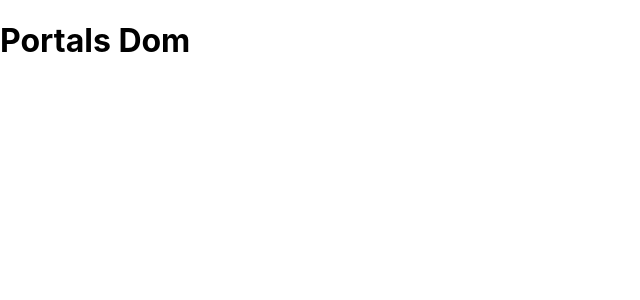
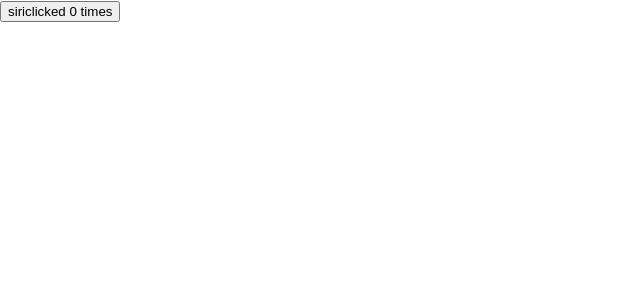
Before and after one commit to shirishagit/REACT-2, a React (Create React App) app in the folder react9/: page / in a window 1280 px wide. Shown: the top 300 px of the page, without its empty margins (0-640 px from the left). Built offline with nearby package versions, Linux system fonts and the light colour scheme.

Commit message:
higher order functions

```diff
--- a/react9/src/App.js
+++ b/react9/src/App.js
@@ -13,11 +13,9 @@
 // import Increment from "./PRACTICE/CLASS COMPONENT/STATE/Increment";
 // import SetState from "./PRACTICE/CLASS COMPONENT/STATE/SetState";
 // import MethodParent from "./PRACTICE/CLASS COMPONENT/METHOD AS PROP/Methodparent";
-
-import PortalsDom from "./PRACTICE/FUNCTIONAL COMPONENT/PORTALS/PortalsDom";
-
+import IncrementOne from "./PRACTICE/HIGHER ORDER COMPONENTS/IncrementOne";
+// import PortalsDom from "./PRACTICE/FUNCTIONAL COMPONENT/PORTALS/PortalsDom";
 // import ForwardRefPar from "./PRACTICE/CLASS COMPONENT/FORWARDING REFS/ForwardRefPar";
-
 // import IfElse from "./PRACTICE/CLASS COMPONENT/CONDITIONAL RENDERING IN CC/Ifelse";
 // import ShortCircuit from "./PRACTICE/CLASS COMPONENT/CONDITIONAL RENDERING IN CC/ShortCircuit";
 // import TernaryOper from "./PRACTICE/CLASS COMPONENT/CONDITIONAL RENDERING IN CC/TernaryOper";
@@ -30,7 +28,8 @@
 function App() {
   return (
     <div className="App">
-      <PortalsDom/>
+      <IncrementOne/>
+      {/* <PortalsDom/> */}
       {/* <ForwardRefPar/> */}
       {/* <Focuse/> */}
       {/* <Refs/> */}
--- /dev/null
+++ b/react9/src/PRACTICE/HIGHER ORDER COMPONENTS/IncrementOne.jsx
@@ -0,0 +1,26 @@
+import React, { Component } from "react";
+import UpdatedComponent from "./Original";
+
+class IncrementOne extends Component{
+    constructor(){
+        super()
+        this.state ={
+            count :0
+        }
+    }
+    increaseCount=()=>{
+        this.setState(prevState=>{
+            return{count:prevState.count +1}
+        })
+    }
+    render(){
+        const {count} = this.state
+        return (
+            <div>
+                <button onClick={this.increaseCount}>{this.props.name}clicked {count} times</button>
+            </div>
+        )
+    }
+}
+
+export default UpdatedComponent(IncrementOne);
--- /dev/null
+++ b/react9/src/PRACTICE/HIGHER ORDER COMPONENTS/Original.jsx
@@ -0,0 +1,11 @@
+import React from "react";
+
+const UpdatedComponent = (OriginalComponent) => {
+  class NewComponent extends React.Component{
+    render(){
+        return <OriginalComponent name={"siri"}/>
+    }
+  }
+  return NewComponent
+}
+export default UpdatedComponent
```
